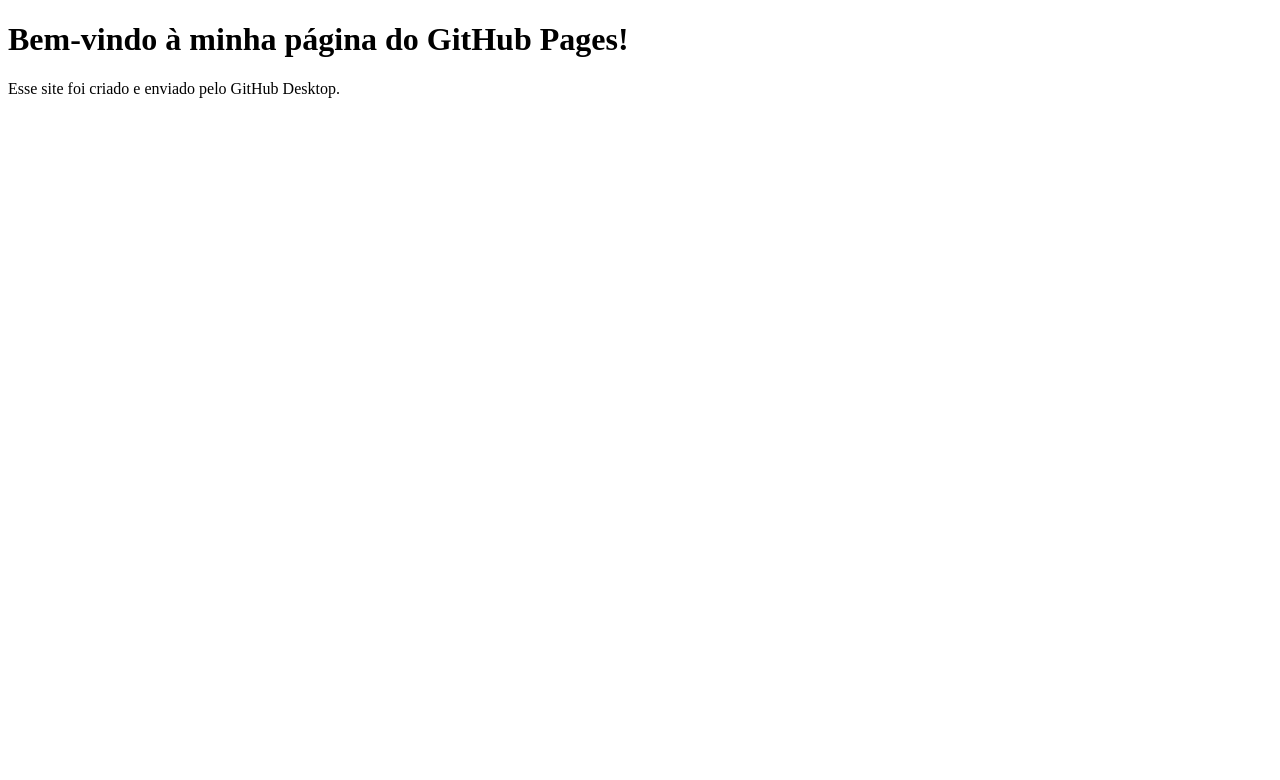
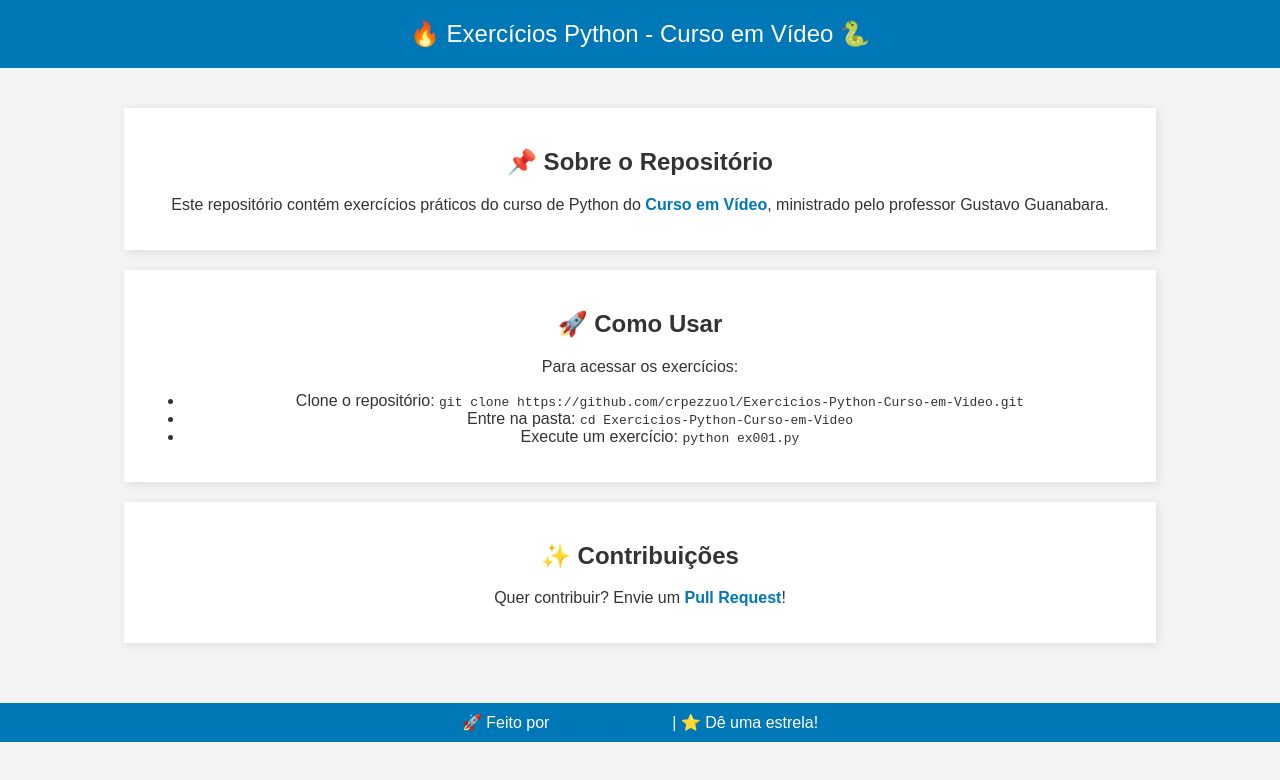
Before and after one commit to crpezzuol/meu-portifolio, a plain HTML site: page index.html in a window 1280 px wide. Drawn offline with Linux system fonts and the light colour scheme.

Commit message:
Update index

```diff
--- a/index.html
+++ b/index.html
@@ -3,10 +3,76 @@
 <head>
     <meta charset="UTF-8">
     <meta name="viewport" content="width=device-width, initial-scale=1.0">
-    <title>Meu GitHub Pages</title>
+    <title>Exercícios Python - Curso em Vídeo</title>
+    <style>
+        body {
+            font-family: Arial, sans-serif;
+            margin: 0;
+            padding: 0;
+            background-color: #f4f4f4;
+            color: #333;
+            text-align: center;
+        }
+        header {
+            background-color: #0077b6;
+            color: white;
+            padding: 20px;
+            font-size: 24px;
+        }
+        main {
+            padding: 20px;
+        }
+        section {
+            background: white;
+            padding: 20px;
+            margin: 20px auto;
+            width: 80%;
+            box-shadow: 2px 2px 10px rgba(0, 0, 0, 0.1);
+        }
+        a {
+            text-decoration: none;
+            color: #0077b6;
+            font-weight: bold;
+        }
+        footer {
+            margin-top: 20px;
+            padding: 10px;
+            background-color: #0077b6;
+            color: white;
+        }
+    </style>
 </head>
 <body>
-    <h1>Bem-vindo à minha página do GitHub Pages!</h1>
-    <p>Esse site foi criado e enviado pelo GitHub Desktop.</p>
+
+<header>
+    🔥 Exercícios Python - Curso em Vídeo 🐍
+</header>
+
+<main>
+    <section>
+        <h2>📌 Sobre o Repositório</h2>
+        <p>Este repositório contém exercícios práticos do curso de Python do <a href="https://www.cursoemvideo.com/">Curso em Vídeo</a>, ministrado pelo professor Gustavo Guanabara.</p>
+    </section>
+
+    <section>
+        <h2>🚀 Como Usar</h2>
+        <p>Para acessar os exercícios:</p>
+        <ul>
+            <li>Clone o repositório: <code>git clone https://github.com/crpezzuol/Exercicios-Python-Curso-em-Video.git</code></li>
+            <li>Entre na pasta: <code>cd Exercicios-Python-Curso-em-Video</code></li>
+            <li>Execute um exercício: <code>python ex001.py</code></li>
+        </ul>
+    </section>
+
+    <section>
+        <h2>✨ Contribuições</h2>
+        <p>Quer contribuir? Envie um <a href="https://github.com/crpezzuol/Exercicios-Python-Curso-em-Video/pulls">Pull Request</a>!</p>
+    </section>
+</main>
+
+<footer>
+    🚀 Feito por <a href="https://github.com/crpezzuol">Carlos Pezzuol</a> | ⭐ Dê uma estrela!
+</footer>
+
 </body>
 </html>
```
